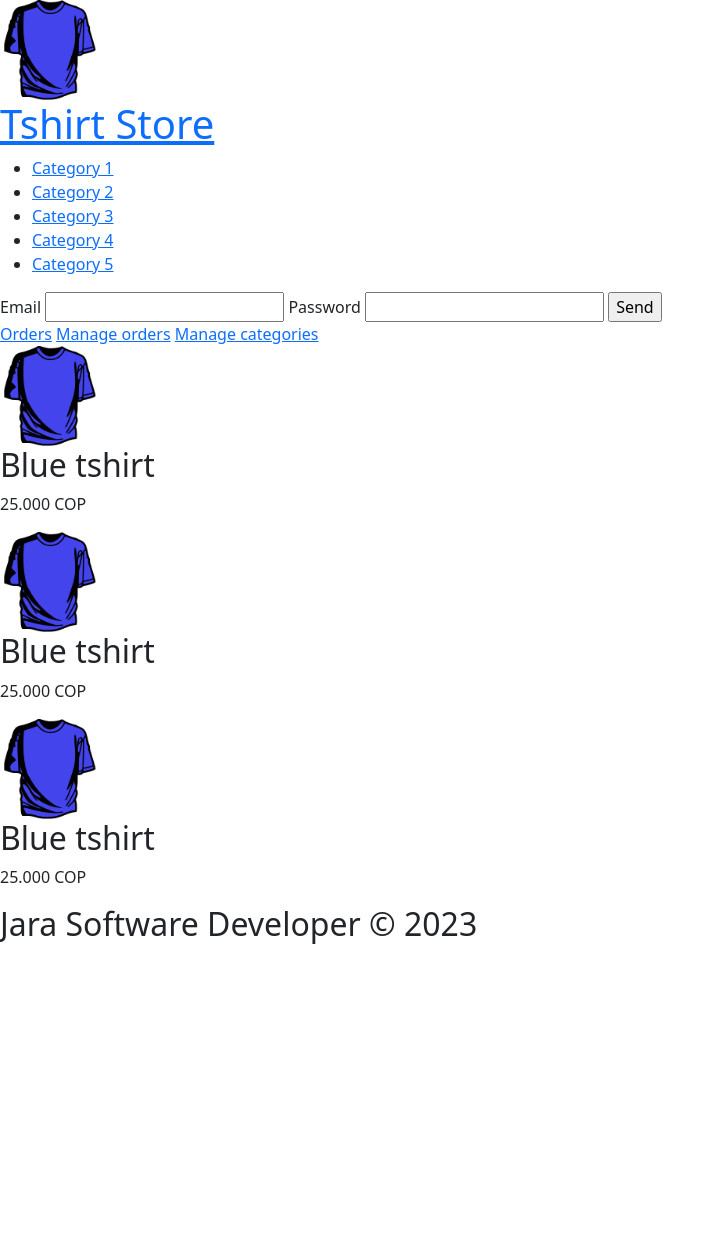
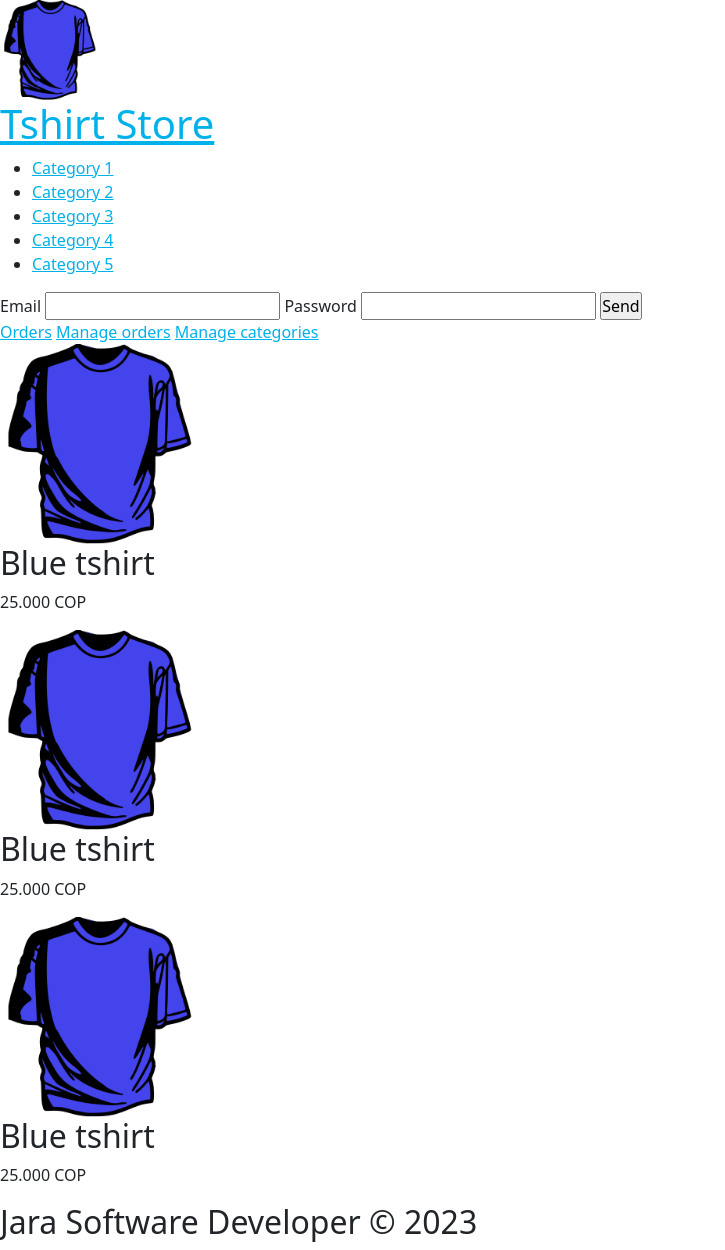
Before and after one commit to J4VJ4R/store-t, a PHP site: page / in a window 1280 px wide. Shown: the whole page, without its empty margins (0-725 px from the left). Before the commit the page ends 944 px from the top, so only its background shows below. Run offline with PHP 8.4, Linux system fonts and the light colour scheme.

Commit message:
general styles

```diff
--- a/assets/css/styles.css
+++ b/assets/css/styles.css
@@ -1,7 +1,52 @@
+/* general styles */
+
+*{
+    padding: 0px;
+    margin: 0px;
+}
+
+li a{
+    color: #01b1ea;
+}
+
+#login a{
+    color: #01b1ea;
+}
+
+#logo a{
+    color: #01b1ea;
+}
+
+li a:visited{
+    color: #01b1ea;
+}
+
+#login a:visited{
+    color: #01b1ea;
+}
+
+#logo a:visited{
+    color: #01b1ea;
+}
+
+li a:hover{
+    color: #555555;
+}
+
+#login a:hover{
+    color: #555555;
+}
+
+#logo a:hover{
+    color: #555555;
+}
+
+
+
 #logo img{
     width: 100px;
 }
 
 .product img{
-    width: 100px;
+    width: 200px;
 }
```
